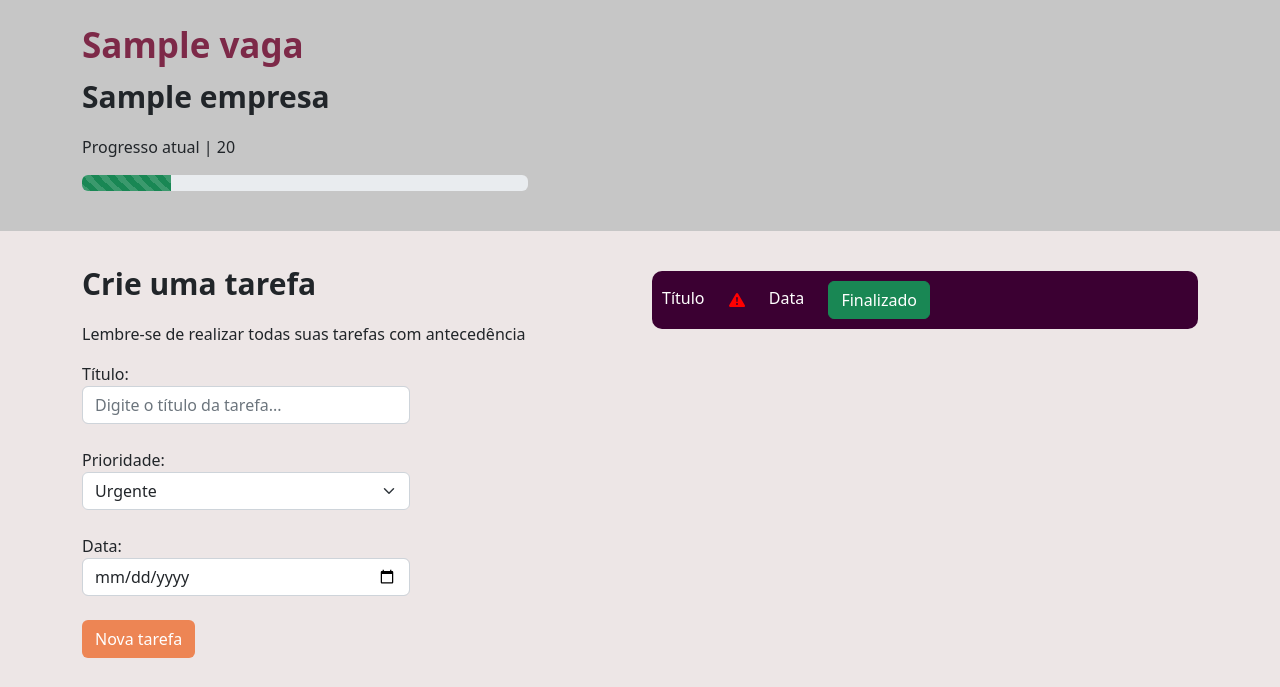
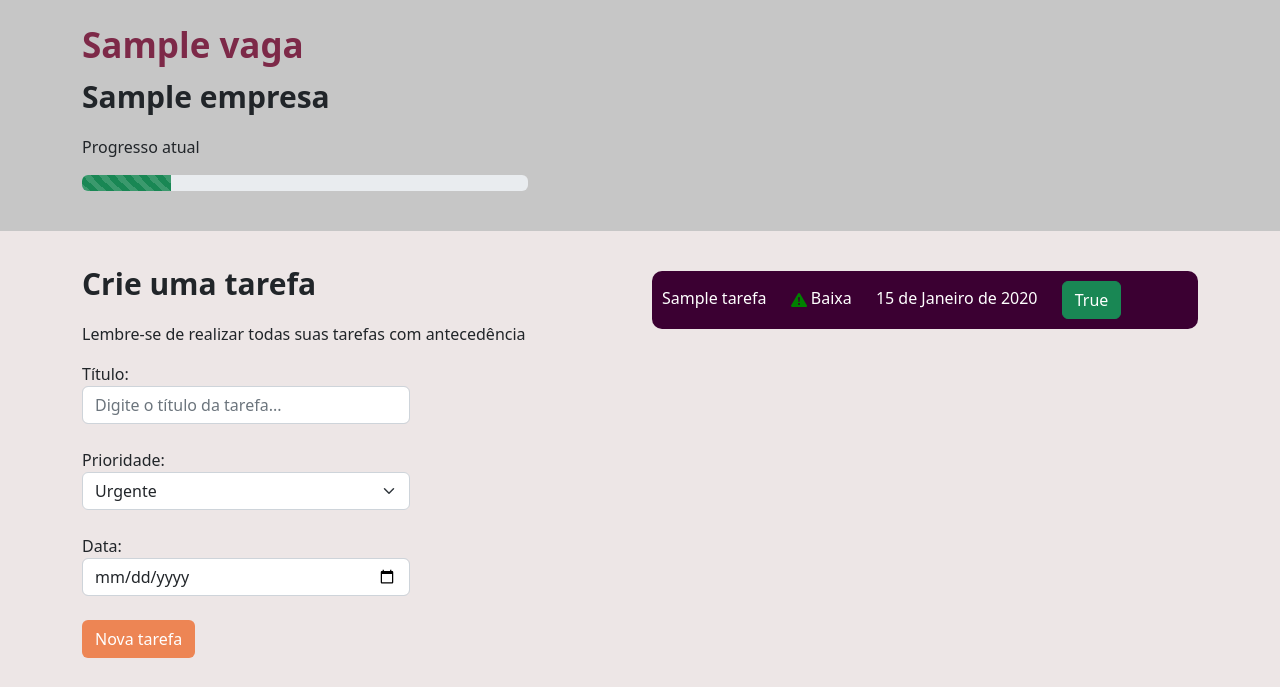
Before and after one commit to ClaudioFritzen/Seletive, a Django app: template vagas/templates/vaga.html in a window 1280 px wide. Shown: the part 56-743 px from the top of the page. Run offline with Django 4.2, Linux system fonts and the light colour scheme; the template is opened without the code that fills it: values that come from a table or form of the project are taken from there, others are empty; tables that the repository leaves empty hold one stand-in row (values such as "Sample post").

Commit message:
deixamos as tarefas dinamica e a classe de prioridade

```diff
--- a/vagas/models.py
+++ b/vagas/models.py
@@ -1,5 +1,6 @@
 from django.db import models
 from empresa.models import Vagas
+from django.utils.safestring import mark_safe
 # Create your models here.
 class Tarefa(models.Model):
     choices_prioridade = (
@@ -13,5 +14,19 @@ class Tarefa(models.Model):
     data = models.DateField()
     realizada = models.BooleanField(default=False)
 
+    def icon(self):
+        if self.prioridade == "U":
+            classe = 'prioridade-vermelho'
+        elif self.prioridade == "A":
+            classe = 'prioridade-amarelo'
+        elif self.prioridade == "B":
+            classe = 'prioridade-verde'
+
+        icon = f'''<svg  class="{classe}" xmlns="http://www.w3.org/2000/svg" width="16" height="16" fill="currentColor" class="bi bi-exclamation-triangle-fill" viewBox="0 0 16 16">
+                                    <path d="M8.982 1.566a1.13 1.13 0 0 0-1.96 0L.165 13.233c-.457.778.091 1.767.98 1.767h13.713c.889 0 1.438-.99.98-1.767L8.982 1.566zM8 5c.535 0 .954.462.9.995l-.35 3.507a.552.552 0 0 1-1.1 0L7.1 5.995A.905.905 0 0 1 8 5zm.002 6a1 1 0 1 1 0 2 1 1 0 0 1 0-2z"/>
+                    </svg>'''
+
+        return mark_safe(icon)
+
     def __str__(self):
         return self.titulo
--- a/vagas/templates/vaga.html
+++ b/vagas/templates/vaga.html
@@ -19,7 +19,7 @@
         <br>
         <h3 class="titulo">{{vaga.titulo}}</h3>
         <p class="titulo2">{{vaga.empresa}}</p>
-        <p>Progresso atual | {{vaga.progresso}} </p>
+        <p>Progresso atual</p>
 
 
         <div style="width: 40%" class="progress">
@@ -35,7 +35,7 @@
                     <p>Lembre-se de realizar todas suas tarefas com antecedência</p>
 
 
-                    <form>
+                    <form action=" {% url 'nova_tarefa' vaga.id %}" method="POST"> {% csrf_token %}
                         <label>Título:</label>
                         <input name="titulo" type="text" class="form-control input-tarefa" placeholder="Digite o título da tarefa...">
                         <br>
@@ -56,23 +56,22 @@
                 </div>
 
                 <div class="col-md">
-
+                        {% for tarefa in tarefas %}
                             <div class="li-tarefa">
-                            <label>Título</label>
+                                <label>{{tarefa.titulo}}</label>
                                 <label class="prioridade-bloco">
-                                <svg class="prioridade-vermelho" xmlns="http://www.w3.org/2000/svg" width="16" height="16" fill="currentColor" class="bi bi-exclamation-triangle-fill" viewBox="0 0 16 16">
-                                    <path d="M8.982 1.566a1.13 1.13 0 0 0-1.96 0L.165 13.233c-.457.778.091 1.767.98 1.767h13.713c.889 0 1.438-.99.98-1.767L8.982 1.566zM8 5c.535 0 .954.462.9.995l-.35 3.507a.552.552 0 0 1-1.1 0L7.1 5.995A.905.905 0 0 1 8 5zm.002 6a1 1 0 1 1 0 2 1 1 0 0 1 0-2z"/>
-                                </svg>
+                                    {{tarefa.icon}}
+                                    {{tarefa.get_prioridade_display}}
                                 </label>
                                 <label class="prioridade-bloco">
-                                Data
+                                    {{tarefa.data}}
                                 </label>
                                 <label class="prioridade-bloco">
-                                <a href="#" class="btn btn-success">Finalizado</a>
+                                    <a href="#" class="btn btn-success">{{tarefa.realizada}}</a>
                                 </label>
 
                             </div>
-
+                        {% endfor %}
 
 
 
--- a/vagas/urls.py
+++ b/vagas/urls.py
@@ -4,5 +4,6 @@ from . import views
 urlpatterns = [
     path('nova_vaga/', views.nova_vaga, name="nova_vaga"),
     path('vaga/<int:id>', views.vaga, name="vaga"),
+    path('nova_tarefa/<int:id_vaga>', views.nova_tarefa, name="nova_tarefa"),
 
 ]
```
Also changed, not shown: vagas/views.py (+23 -1 lines). Lines whose indentation alone changed are shown as unchanged.
